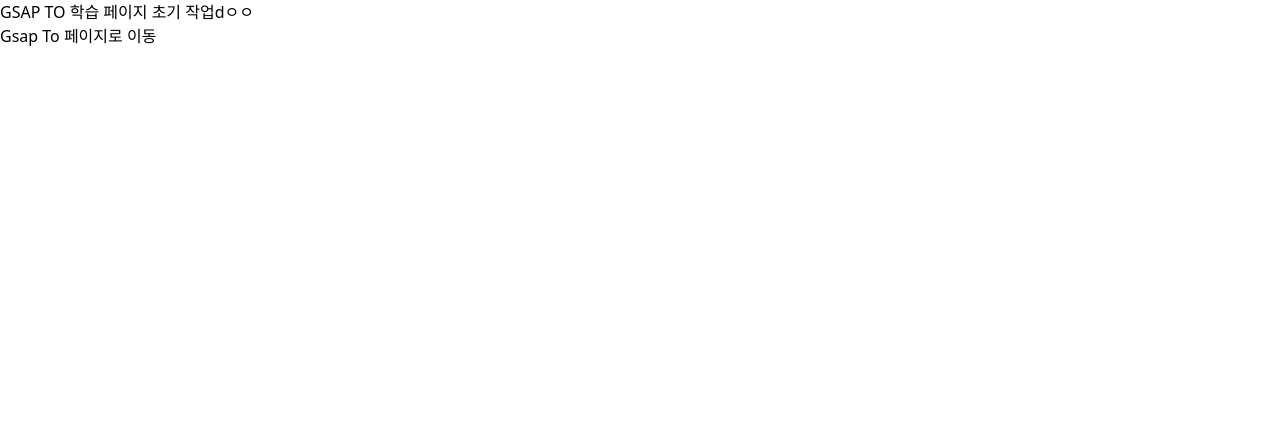
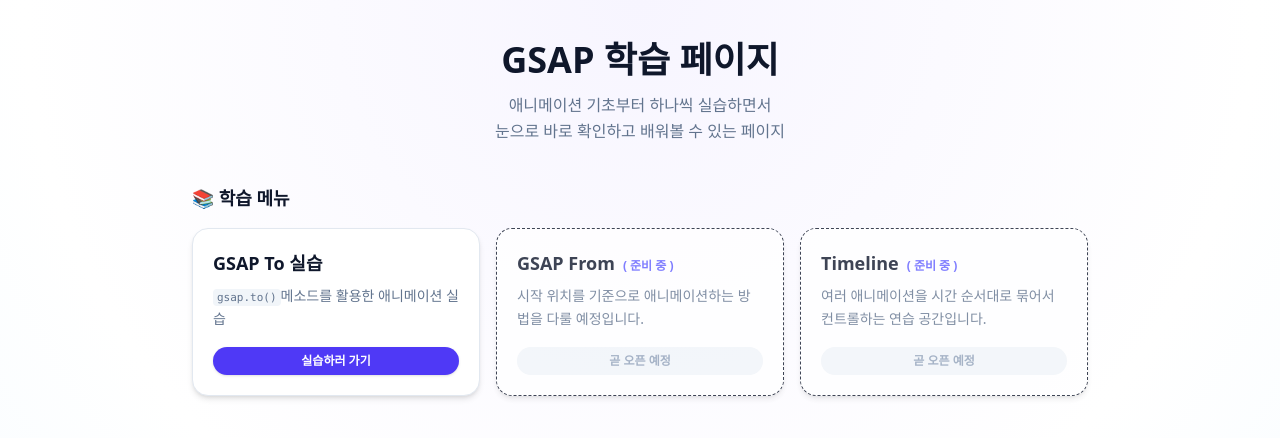
Before and after one commit to eeeunhey/GSAP_Project, a React (Vite) app in the folder GSAP_React/: page / in a window 1280 px wide. Shown: the top 438 px of the page. Built offline with nearby package versions, Linux system fonts and the light colour scheme.

Commit message:
feat: 홈페이지 수정 / LearningCard 추가

```diff
--- /dev/null
+++ b/GSAP_React/src/components/LearningCard.jsx
@@ -0,0 +1,67 @@
+// src/components/LearningCard.jsx
+import React from "react";
+import { Link } from "react-router-dom";
+
+const LearningCard = ({
+  title,
+  description,
+  to,
+  disabled = false,
+  tag,
+}) => {
+  return (
+    <article
+      className={`
+        bg-white rounded-2xl p-5 shadow-md
+        border ${disabled ? "border-dashed opacity-80" : "border-slate-200"}
+        flex flex-col gap-2
+      `}
+    >
+      <h3 className="text-base md:text-lg font-bold">
+        {title}
+        {tag && (
+          <span className="ml-2 text-xs text-indigo-500">( {tag} )</span>
+        )}
+      </h3>
+
+      <p className="text-xs md:text-sm text-slate-500 leading-relaxed">
+        {description}
+      </p>
+
+      {disabled ? (
+        <button
+          disabled
+          className="
+            inline-flex items-center justify-center
+            mt-2
+            px-3 py-1.5
+            rounded-full
+            text-xs font-semibold
+            bg-slate-100 text-slate-400
+            cursor-not-allowed
+          "
+        >
+          곧 오픈 예정
+        </button>
+      ) : (
+        <Link
+          to={to}
+          className="
+            inline-flex items-center justify-center
+            mt-2
+            px-3 py-1.5
+            rounded-full
+            text-xs font-semibold
+            bg-indigo-600 text-white
+            hover:bg-indigo-700
+            shadow-sm hover:shadow transition
+          "
+        >
+          실습하러 가기
+        </Link>
+      )}
+    </article>
+  );
+};
+
+export default LearningCard;
--- a/GSAP_React/src/pages/HomePage.jsx
+++ b/GSAP_React/src/pages/HomePage.jsx
@@ -1,18 +1,64 @@
-import React from 'react'
-import { Link } from 'react-router-dom'
+// src/pages/HomePage.jsx
+import React from "react";
+import LearningCard from "../components/LearningCard";
+import { Link } from "react-router-dom";
 
 const HomePage = () => {
   return (
-    <div>
-        <div>
-            <h1>
-                GSAP TO 학습 페이지 초기 작업dㅇㅇ
+    <main
+      className="
+        min-h-screen px-6 py-10 flex flex-col items-center
+        bg-[radial-gradient(circle_at_top,_#f7f5ff_0,_#ffffff_60%,_#f5fbff_100%)]
+        text-slate-900
+      "
+    >
+      <header className="max-w-2xl text-center mb-10">
 
-            </h1>
-            <Link to="/gaspTo">Gsap To 페이지로 이동</Link>
+
+        <h1 className="text-3xl md:text-4xl font-extrabold mb-3">
+          GSAP 학습 페이지
+        </h1>
+
+        <p className="text-sm md:text-base leading-relaxed text-slate-500">
+          애니메이션 기초부터 하나씩 실습하면서<br />
+          눈으로 바로 확인하고 배워볼 수 있는 페이지
+        </p>
+      </header>
+
+      <section className="w-full max-w-4xl">
+        <h2 className="text-lg font-bold mb-4">📚 학습 메뉴</h2>
+
+        <div className="grid gap-4 grid-cols-1 sm:grid-cols-2 lg:grid-cols-3">
+          <LearningCard
+            title="GSAP To 실습"
+            description={
+              <>
+                <code className="px-1 py-0.5 rounded bg-slate-100 text-[11px]">
+                  gsap.to()
+                </code>
+                메소드를 활용한 애니메이션 실습
+              </>
+            }
+            to="/gaspTo"
+          />
+
+          <LearningCard
+            title="GSAP From"
+            description="시작 위치를 기준으로 애니메이션하는 방법을 다룰 예정입니다."
+            disabled={true}
+            tag="준비 중"
+          />
+
+          <LearningCard
+            title="Timeline"
+            description="여러 애니메이션을 시간 순서대로 묶어서 컨트롤하는 연습 공간입니다."
+            disabled={true}
+            tag="준비 중"
+          />
         </div>
-    </div>
-  )
-}
+      </section>
+    </main>
+  );
+};
 
 export default HomePage;
```
Also changed, not shown: GSAP_React/src/components/LessonTemplate.jsx (added), 1 other file (tests, documents, lock files or other folders).
